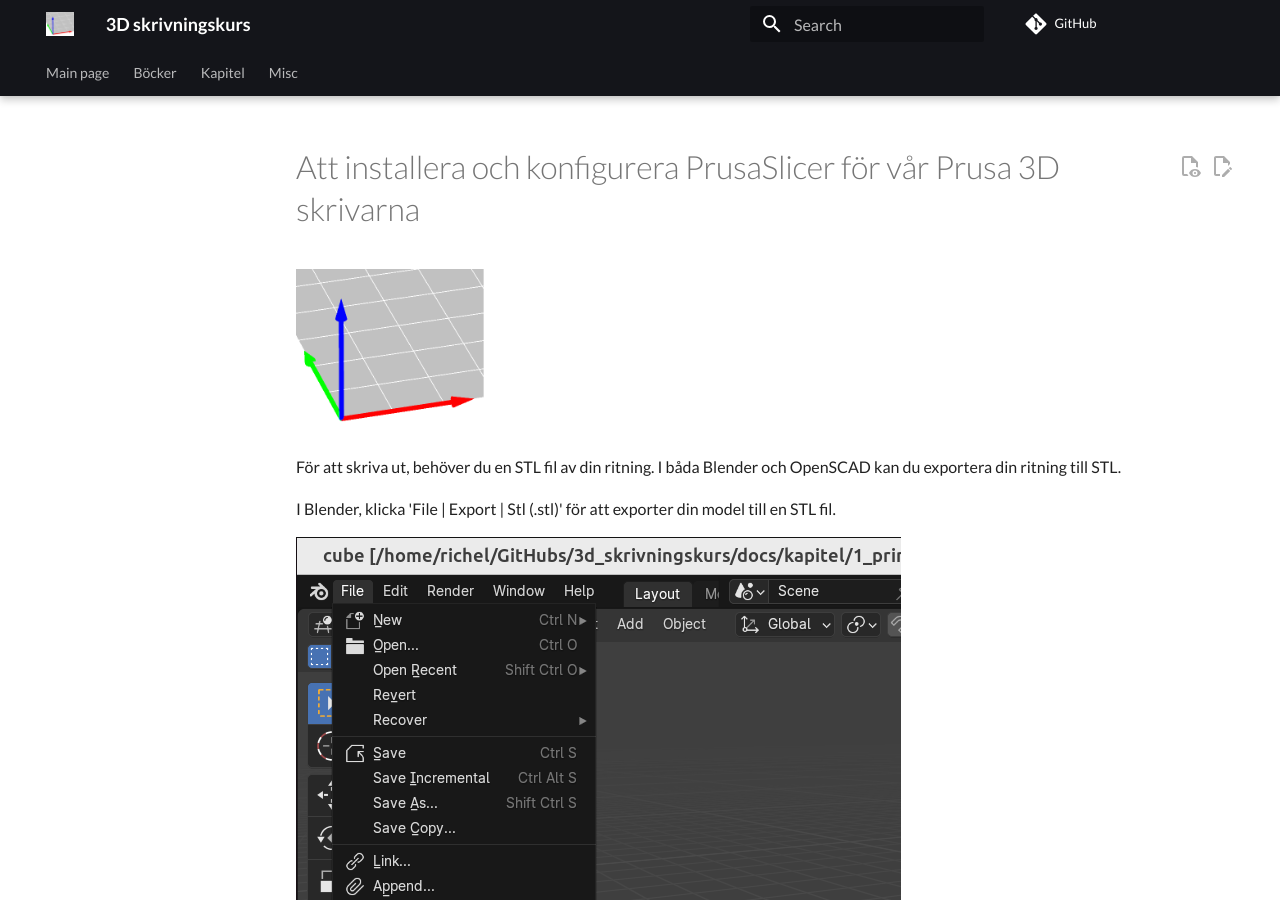
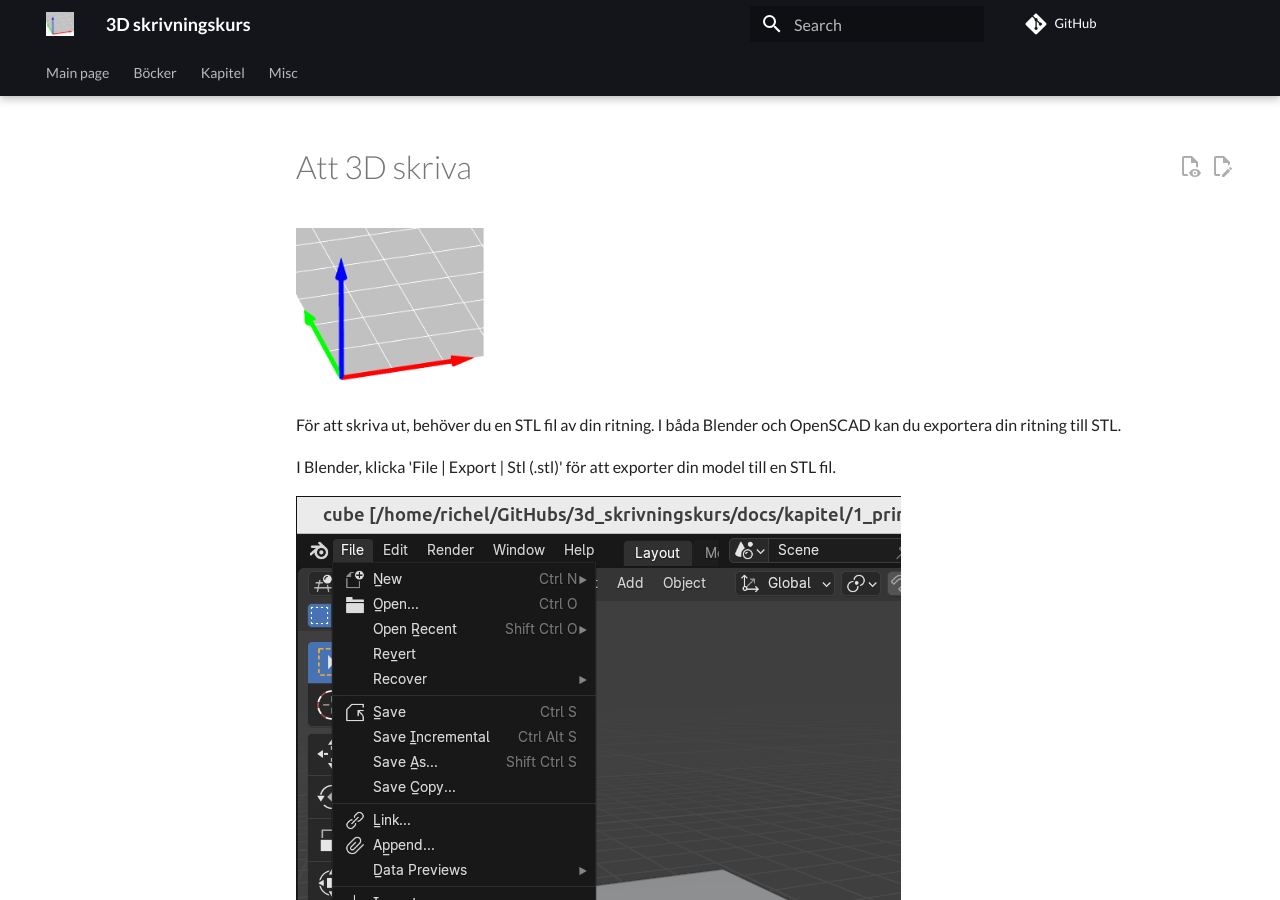
Before and after one commit to uppsala-makerspace/3d_skrivningskurs, an MkDocs documentation site: the page built from docs/chapters/1_print/generated_sv.md, in a window 1280 px wide and 900 px high. Built offline with MkDocs 1.6.1 and Material for MkDocs 9.7.7, drawn with Linux system fonts in a browser that asks for light colours; comment, search, counter and statistics services are not loaded.

Commit message:
Fix titles

```diff
--- a/docs/chapters/1_print/generated_sv.md
+++ b/docs/chapters/1_print/generated_sv.md
@@ -1,4 +1,4 @@
-# Att installera och konfigurera PrusaSlicer för vår Prusa 3D skrivarna
+# Att 3D skriva
 
 [![3D skrivningskurs logo](3d_skrivningskurs_5x_wider.png)](https://uppsala-makerspace.github.io/3d_skrivningskurs)
 
@@ -12,10 +12,13 @@ för att exporter din model till en STL fil.
 ![klicka 'File | Export | Stl (.stl)'](1_blender_export_to_stl.png)
 
 
+
+
 I OpenSCAD, klicka 'File | Export | Export as STL'
 för att exporter din model till en STL fil.
 
 ![klicka 'File | Export | Export as STL'](1_openscad_export_to_stl.png)
+
 
 
 ## 1.1. Att ladda en STL fil in PrusaSlicer
@@ -26,9 +29,13 @@ Starta programmet PrusaSlicer.
 ![PrusaSlicer](1_prusaslicer.png)
 
 
+
+
 Klick på 'File | Import | Import STL'.
 
 ![Klick på 'File | Import | Import STL'](1_click_file_import_import_stl.png)
+
+
 
 
 Välja en STL fil och klicka på 'Open'.
@@ -36,9 +43,12 @@ Välja en STL fil och klicka på 'Open'.
 ![Välja en STL fil och klicka på 'Open'](1_select_stl_file.png)
 
 
+
+
 Nu har du laddet en kub i PrusaSlicer. Den ser ut likadant som här:
 
 ![Kuben är laddat](1_cube_is_loaded.png)
+
 
 
 ## 1.2. Att välja en 3D skrivare
@@ -51,9 +61,12 @@ den här skrivare här nere heter 'Merkurius'.
 ![Den här skrivare heter 'Merkurius'](1_merkurius.jpg)
 
 
+
+
 I PrusaSlicer, väljer samma 3D skrivare.
 
 ![välja samma 3D skrivare](1_select_printer.png)
+
 
 
 ## 1.3. Att slica
@@ -65,9 +78,12 @@ Click 'Slice now'.
 ![Klicka på 'Slice now'](1_click_slice_now.png)
 
 
+
+
 Nu är slicingen klart.
 
 ![Slicingen är klart](1_slicing_done.png)
+
 
 
 ## 1.4. Att skriva ut
@@ -88,10 +104,14 @@ i högerneret hörnet.
 ![Klick på 'Send to print'](1_send_to_printer.png)
 
 
+
+
 Du blir frågat hur skrivaren måste kallas din 3D tryck.
 Klicka på 'Upload and print' ('ladda up och skriv ut').
 
 ![Klicka på 'Upload and print'](send_gcode_to_printer_host.png)
+
+
 
 
 Nu bör 3D skrivaren sätter sig igång.
@@ -108,11 +128,14 @@ Hur länge ska din 3D tryck tar?
 ![Skärm av skrivaren](1_printer_screen.jpg)
 
 
+
+
 På värmebädden (plattan där skriving tar plats på),
 på framsida finns en symbol av en fingeravtryck.
 Vad tror du att den betyder?
 
 ![Värmebädden har symboler av fingeravtryckar](1_heating_bed_front_left.jpg)
+
 
 
 ## 1.6. Efter utskriving
```
Also changed, not shown: docs/chapters/0_install_and_setup_prusa_slicer/generated_en.md (+14 -0 lines), docs/chapters/0_install_and_setup_prusa_slicer/generated_sv.md (+14 -0 lines), docs/chapters/1_print/generated_en.md (+24 -1 lines), 1 other file.
